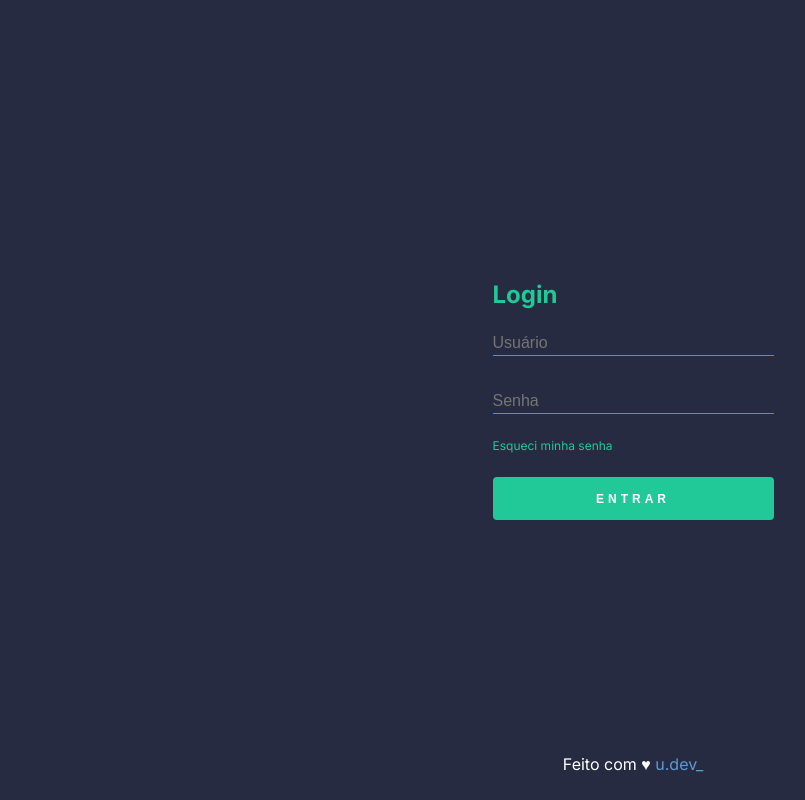
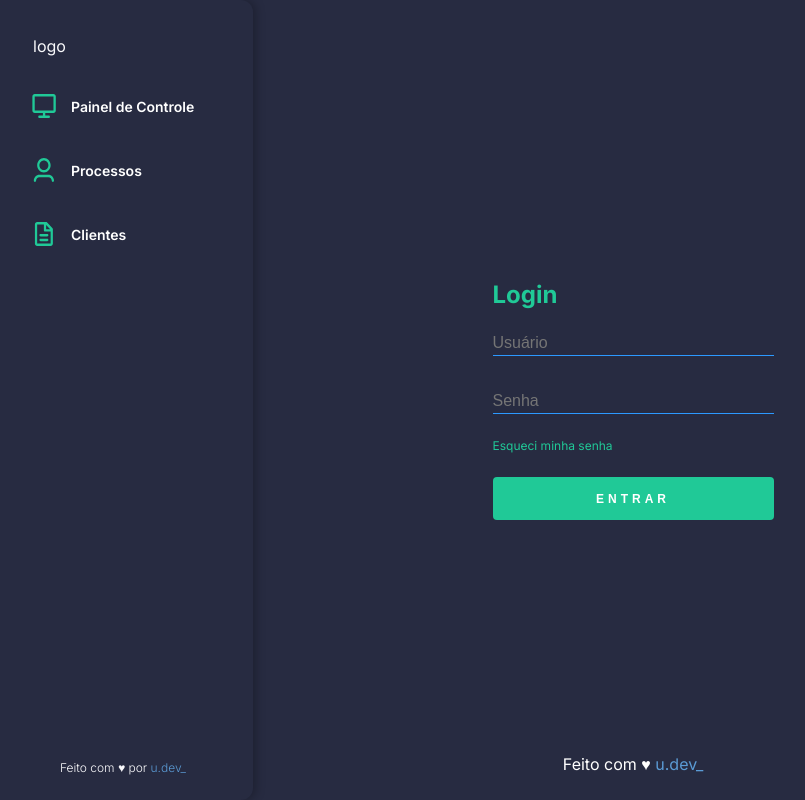
Before and after one commit to uthanhercules/client-themis-library, a React (Create React App) app: page / in a window 1280 px wide. Shown: the whole page, without its empty margins (7-812 px from the left). Built offline with nearby package versions, Linux system fonts and the light colour scheme.

Commit message:
Menu is working. Need filter what pages it shows

```diff
--- a/src/App.tsx
+++ b/src/App.tsx
@@ -12,13 +12,12 @@ import Dashboard from './pages/App-Dashboard';
 import MainAsideMenu from './components/MainAsideMenu';
 
 function App() {
-  const actualRoute = window.location.pathname;
-
+  // TODO - Filter routes to show the menu only for Auth Users
   return (
     <Router>
       <ToastContainer theme="dark" />
       <main className="App">
-        { actualRoute === '/' || actualRoute === '/login' ? null : <MainAsideMenu /> }
+        <MainAsideMenu />
         <Switch>
           <Route path={['/', '/login']} exact component={Login} />
           <Route path="/recuperar-senha" component={PasswordRecovery} />
```
